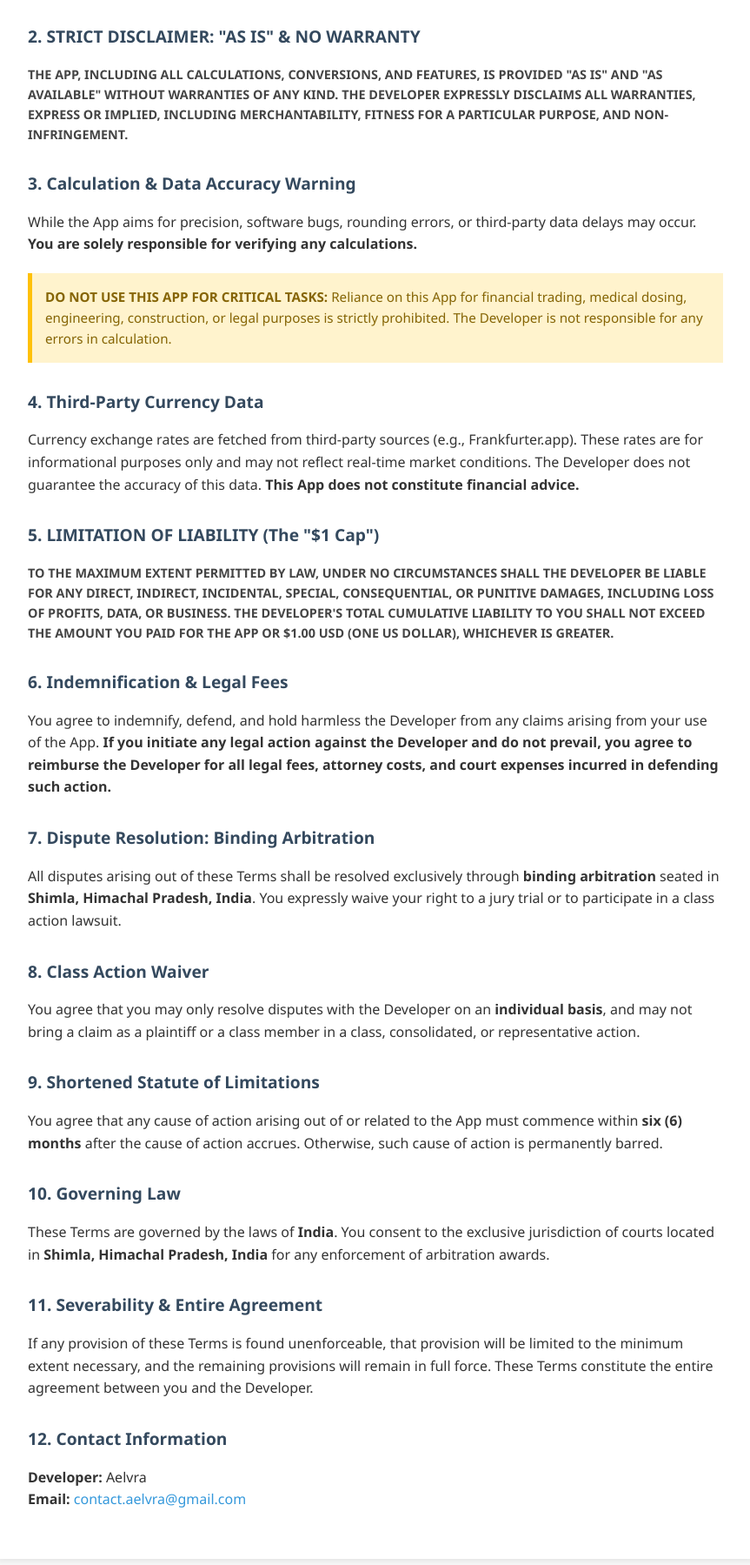
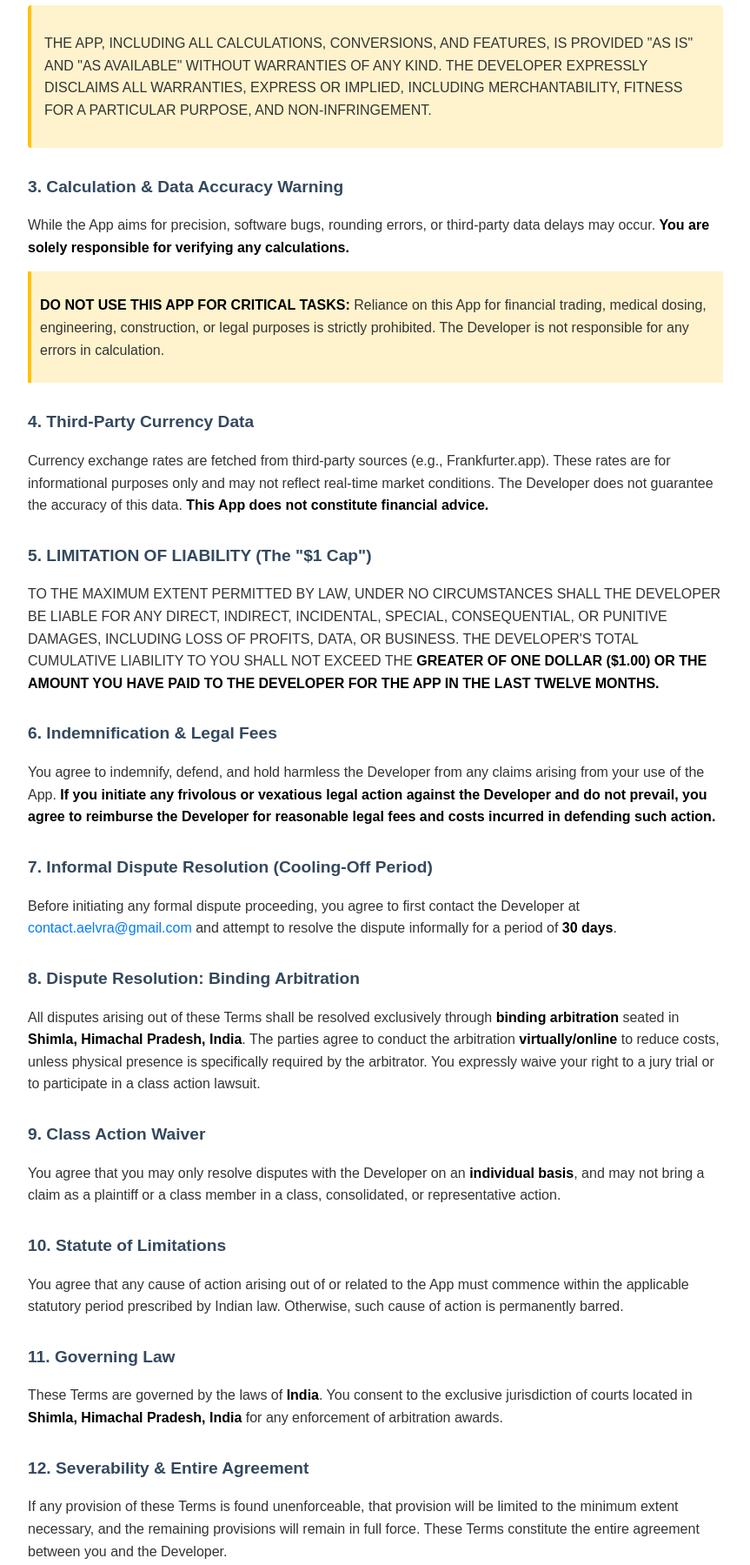
Before and after one commit to aelvra/privacy-policy, a plain HTML site: page term&condition.html in a window 1280 px wide. Shown: the part 514-2313 px from the top of the page at 87% size, without its empty margins (208-1071 px from the left). Drawn offline with Linux system fonts and the light colour scheme.

Commit message:
Terms & Conditions

```diff
--- a/term&condition.html
+++ b/term&condition.html
@@ -5,64 +5,75 @@
     <meta name="viewport" content="width=device-width, initial-scale=1.0">
     <title>Terms & Conditions - ArixQ Calc</title>
     <style>
-        body { font-family: 'Segoe UI', Tahoma, Geneva, Verdana, sans-serif; line-height: 1.6; margin: 20px; color: #333; background-color: #f9f9f9; }
-        .container { max-width: 800px; margin: 0 auto; background: #fff; padding: 40px; border-radius: 8px; box-shadow: 0 2px 10px rgba(0,0,0,0.1); }
+        body { font-family: sans-serif; line-height: 1.6; padding: 20px; max-width: 800px; margin: 0 auto; color: #333; }
         h1 { color: #2c3e50; border-bottom: 2px solid #eee; padding-bottom: 10px; }
         h2 { color: #34495e; margin-top: 30px; font-size: 1.2em; }
         p { margin-bottom: 15px; }
-        .caps { text-transform: uppercase; font-weight: bold; font-size: 0.9em; color: #444; }
-        .warning-box { background-color: #fff3cd; border-left: 5px solid #ffc107; padding: 15px; margin: 20px 0; font-size: 0.95em; color: #856404; }
-        a { color: #3498db; text-decoration: none; }
+        strong { color: #000; }
+        .date { color: #666; font-style: italic; margin-bottom: 20px; display: block; }
+        .warning { background-color: #fff3cd; padding: 10px; border-left: 4px solid #ffc107; margin: 15px 0; }
+        .as-is-warning { background-color: #fff3cd; padding: 15px; border-left: 4px solid #ffc107; margin: 15px 0; border-radius: 4px; }
+        a { color: #007bff; text-decoration: none; }
+        a:hover { text-decoration: underline; }
     </style>
 </head>
 <body>
 
-<div class="container">
     <h1>Terms & Conditions</h1>
-    <p><strong>Last Updated:</strong> November 20, 2025</p>
+    <span class="date"><strong>Last Updated:</strong> November 21, 2025</span>
 
     <p>Welcome to <strong>ArixQ Calc</strong> (the "App"). These Terms & Conditions ("Terms") constitute a legally binding agreement between you ("User") and <strong>Aelvra</strong> ("Developer").</p>
 
-    <p class="warning-box"><strong>IMPORTANT:</strong> BY INSTALLING OR USING THIS APP, YOU EXPRESSLY AGREE TO BE BOUND BY THESE TERMS. IF YOU DO NOT AGREE, DO NOT USE THE APP.</p>
+    <p><strong>IMPORTANT:</strong> BY INSTALLING OR USING THIS APP, YOU EXPRESSLY AGREE TO BE BOUND BY THESE TERMS. IF YOU DO NOT AGREE, DO NOT USE THE APP.</p>
 
     <h2>1. License & Scope of Use</h2>
     <p>The App is provided for personal, non-commercial use only. You act as an individual user. You agree not to misuse the App, reverse-engineer its code, or use it for illegal activities. The Developer grants you a limited, non-exclusive, non-transferable, revocable license to use the App.</p>
 
     <h2>2. STRICT DISCLAIMER: "AS IS" & NO WARRANTY</h2>
-    <p class="caps">THE APP, INCLUDING ALL CALCULATIONS, CONVERSIONS, AND FEATURES, IS PROVIDED "AS IS" AND "AS AVAILABLE" WITHOUT WARRANTIES OF ANY KIND. THE DEVELOPER EXPRESSLY DISCLAIMS ALL WARRANTIES, EXPRESS OR IMPLIED, INCLUDING MERCHANTABILITY, FITNESS FOR A PARTICULAR PURPOSE, AND NON-INFRINGEMENT.</p>
+    <div class="as-is-warning">
+        <p>THE APP, INCLUDING ALL CALCULATIONS, CONVERSIONS, AND FEATURES, IS PROVIDED "AS IS" AND "AS AVAILABLE" WITHOUT WARRANTIES OF ANY KIND. THE DEVELOPER EXPRESSLY DISCLAIMS ALL WARRANTIES, EXPRESS OR IMPLIED, INCLUDING MERCHANTABILITY, FITNESS FOR A PARTICULAR PURPOSE, AND NON-INFRINGEMENT.</p>
+    </div>
 
     <h2>3. Calculation & Data Accuracy Warning</h2>
     <p>While the App aims for precision, software bugs, rounding errors, or third-party data delays may occur. <strong>You are solely responsible for verifying any calculations.</strong></p>
-    <p class="warning-box"><strong>DO NOT USE THIS APP FOR CRITICAL TASKS:</strong> Reliance on this App for financial trading, medical dosing, engineering, construction, or legal purposes is strictly prohibited. The Developer is not responsible for any errors in calculation.</p>
+
+    <div class="warning">
+        <p><strong>DO NOT USE THIS APP FOR CRITICAL TASKS:</strong> Reliance on this App for financial trading, medical dosing, engineering, construction, or legal purposes is strictly prohibited. The Developer is not responsible for any errors in calculation.</p>
+    </div>
 
     <h2>4. Third-Party Currency Data</h2>
     <p>Currency exchange rates are fetched from third-party sources (e.g., Frankfurter.app). These rates are for informational purposes only and may not reflect real-time market conditions. The Developer does not guarantee the accuracy of this data. <strong>This App does not constitute financial advice.</strong></p>
 
     <h2>5. LIMITATION OF LIABILITY (The "$1 Cap")</h2>
-    <p class="caps">TO THE MAXIMUM EXTENT PERMITTED BY LAW, UNDER NO CIRCUMSTANCES SHALL THE DEVELOPER BE LIABLE FOR ANY DIRECT, INDIRECT, INCIDENTAL, SPECIAL, CONSEQUENTIAL, OR PUNITIVE DAMAGES, INCLUDING LOSS OF PROFITS, DATA, OR BUSINESS. THE DEVELOPER'S TOTAL CUMULATIVE LIABILITY TO YOU SHALL NOT EXCEED THE AMOUNT YOU PAID FOR THE APP OR <strong>$1.00 USD (ONE US DOLLAR)</strong>, WHICHEVER IS GREATER.</p>
+    <p>TO THE MAXIMUM EXTENT PERMITTED BY LAW, UNDER NO CIRCUMSTANCES SHALL THE DEVELOPER BE LIABLE FOR ANY DIRECT, INDIRECT, INCIDENTAL, SPECIAL, CONSEQUENTIAL, OR PUNITIVE DAMAGES, INCLUDING LOSS OF PROFITS, DATA, OR BUSINESS. THE DEVELOPER'S TOTAL CUMULATIVE LIABILITY TO YOU SHALL NOT EXCEED THE <strong>GREATER OF ONE DOLLAR ($1.00) OR THE AMOUNT YOU HAVE PAID TO THE DEVELOPER FOR THE APP IN THE LAST TWELVE MONTHS.</strong></p>
 
     <h2>6. Indemnification & Legal Fees</h2>
-    <p>You agree to indemnify, defend, and hold harmless the Developer from any claims arising from your use of the App. <strong>If you initiate any legal action against the Developer and do not prevail, you agree to reimburse the Developer for all legal fees, attorney costs, and court expenses incurred in defending such action.</strong></p>
+    <p>You agree to indemnify, defend, and hold harmless the Developer from any claims arising from your use of the App. <strong>If you initiate any frivolous or vexatious legal action against the Developer and do not prevail, you agree to reimburse the Developer for reasonable legal fees and costs incurred in defending such action.</strong></p>
 
-    <h2>7. Dispute Resolution: Binding Arbitration</h2>
-    <p>All disputes arising out of these Terms shall be resolved exclusively through <strong>binding arbitration</strong> seated in <strong>Shimla, Himachal Pradesh, India</strong>. You expressly waive your right to a jury trial or to participate in a class action lawsuit.</p>
+    <h2>7. Informal Dispute Resolution (Cooling-Off Period)</h2>
+    <p>Before initiating any formal dispute proceeding, you agree to first contact the Developer at <a href="mailto:contact.aelvra@gmail.com">contact.aelvra@gmail.com</a> and attempt to resolve the dispute informally for a period of <strong>30 days</strong>.</p>
 
-    <h2>8. Class Action Waiver</h2>
+    <h2>8. Dispute Resolution: Binding Arbitration</h2>
+    <p>All disputes arising out of these Terms shall be resolved exclusively through <strong>binding arbitration</strong> seated in <strong>Shimla, Himachal Pradesh, India</strong>. The parties agree to conduct the arbitration <strong>virtually/online</strong> to reduce costs, unless physical presence is specifically required by the arbitrator. You expressly waive your right to a jury trial or to participate in a class action lawsuit.</p>
+
+    <h2>9. Class Action Waiver</h2>
     <p>You agree that you may only resolve disputes with the Developer on an <strong>individual basis</strong>, and may not bring a claim as a plaintiff or a class member in a class, consolidated, or representative action.</p>
 
-    <h2>9. Shortened Statute of Limitations</h2>
-    <p>You agree that any cause of action arising out of or related to the App must commence within <strong>six (6) months</strong> after the cause of action accrues. Otherwise, such cause of action is permanently barred.</p>
+    <h2>10. Statute of Limitations</h2>
+    <p>You agree that any cause of action arising out of or related to the App must commence within the applicable statutory period prescribed by Indian law. Otherwise, such cause of action is permanently barred.</p>
 
-    <h2>10. Governing Law</h2>
+    <h2>11. Governing Law</h2>
     <p>These Terms are governed by the laws of <strong>India</strong>. You consent to the exclusive jurisdiction of courts located in <strong>Shimla, Himachal Pradesh, India</strong> for any enforcement of arbitration awards.</p>
 
-    <h2>11. Severability & Entire Agreement</h2>
+    <h2>12. Severability & Entire Agreement</h2>
     <p>If any provision of these Terms is found unenforceable, that provision will be limited to the minimum extent necessary, and the remaining provisions will remain in full force. These Terms constitute the entire agreement between you and the Developer.</p>
 
-    <h2>12. Contact Information</h2>
+    <h2>13. Termination</h2>
+    <p>The Developer reserves the right to terminate or suspend your access to the App immediately, without prior notice or liability, for any reason whatsoever, including without limitation if you breach the Terms.</p>
+
+    <h2>14. Contact Information</h2>
     <p><strong>Developer:</strong> Aelvra<br>
     <strong>Email:</strong> <a href="mailto:contact.aelvra@gmail.com">contact.aelvra@gmail.com</a></p>
-</div>
 
 </body>
 </html>
```
